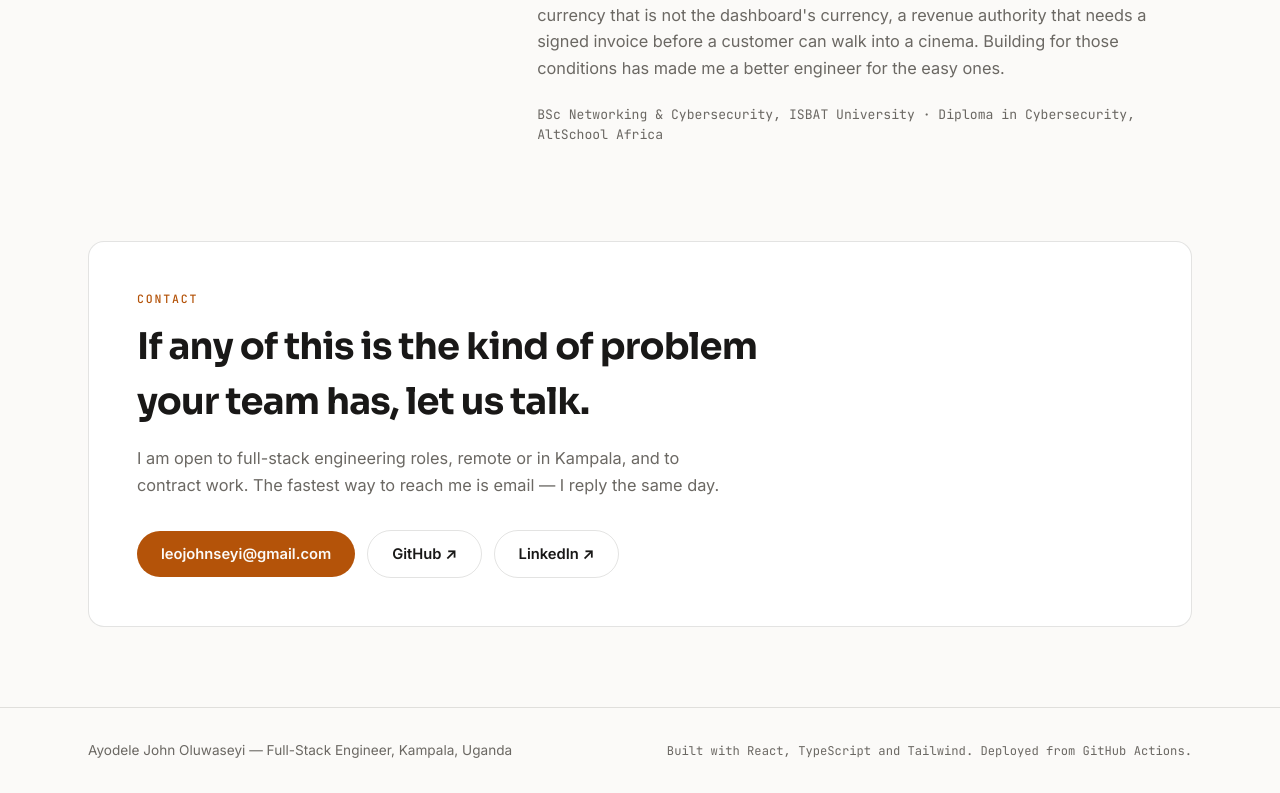
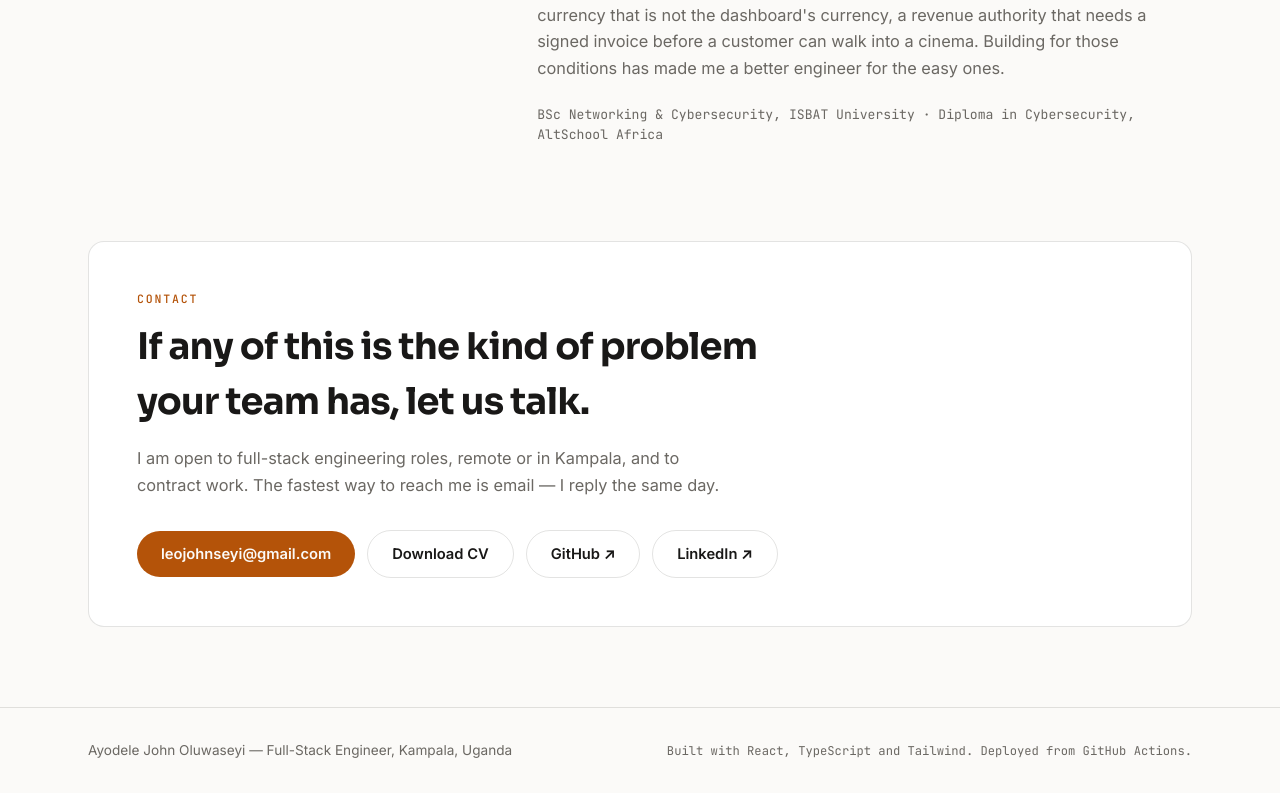
Before and after one commit to johnseyi/johnseyi.github.io, a React (Vite) app: page / in a window 1280 px wide. Shown: the part 10441-11234 px from the top of the page. Built offline with nearby package versions, Linux system fonts and the light colour scheme.

Commit message:
Update CV_URL to link to the CV PDF
Set CV_URL to point to the CV PDF for download.

```diff
--- a/src/components/Contact.tsx
+++ b/src/components/Contact.tsx
@@ -4,7 +4,7 @@ import Reveal from "./Reveal";
  * To offer the CV as a download: drop the PDF at public/John-Oluwaseyi-CV.pdf
  * and set this to "/John-Oluwaseyi-CV.pdf". Left null so the button never 404s.
  */
-const CV_URL: string | null = null;
+const CV_URL: string | null =  "/John-Oluwaseyi-CV.pdf";
 
 const links = [
   { label: "GitHub", href: "https://github.com/johnseyi", detail: "github.com/johnseyi" },
```
